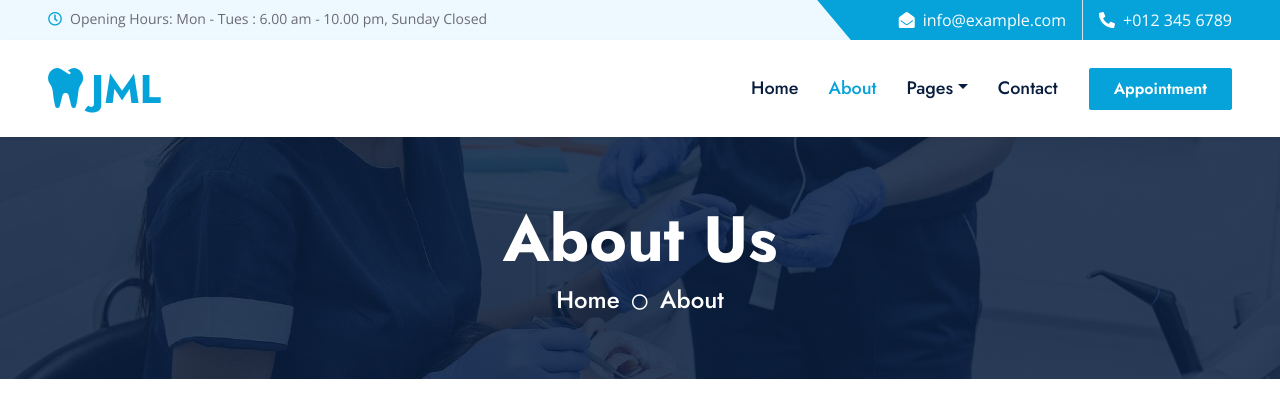
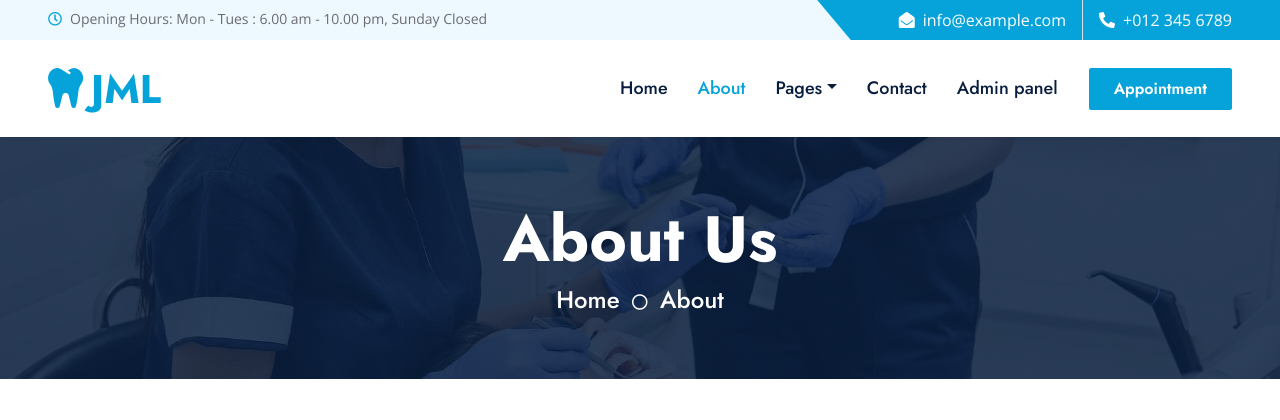
Before and after one commit to Akhmedkhanov-Gasan/orthodontist_site, a Django app: page /about.html in a window 1280 px wide. Shown: the top 420 px of the page. Run offline with Django 5.2, Linux system fonts and the light colour scheme; some libraries are stand-ins or nearby versions.

Commit message:
New version 0.9.6 - add fieldsets in admin.py - add send_telegram_message - add fixtures - add admin panel button

```diff
--- a/templates/includes/header.html
+++ b/templates/includes/header.html
@@ -57,6 +57,7 @@
                     </div>
                 </div>
                 <a href="{% url 'contact' %}" class="nav-item nav-link {% if active_page == 'contact' %}active{% endif %}">Contact</a>
+                <a href="/admin/" class="nav-item nav-link">Admin panel</a>
             </div>
 {#            <button type="button" class="btn text-dark" data-bs-toggle="modal" data-bs-target="#searchModal"><i class="fa fa-search"></i></button>#}
             <a href="{% url 'appointment' %}" class="btn btn-primary py-2 px-4 ms-3">Appointment</a>
```
